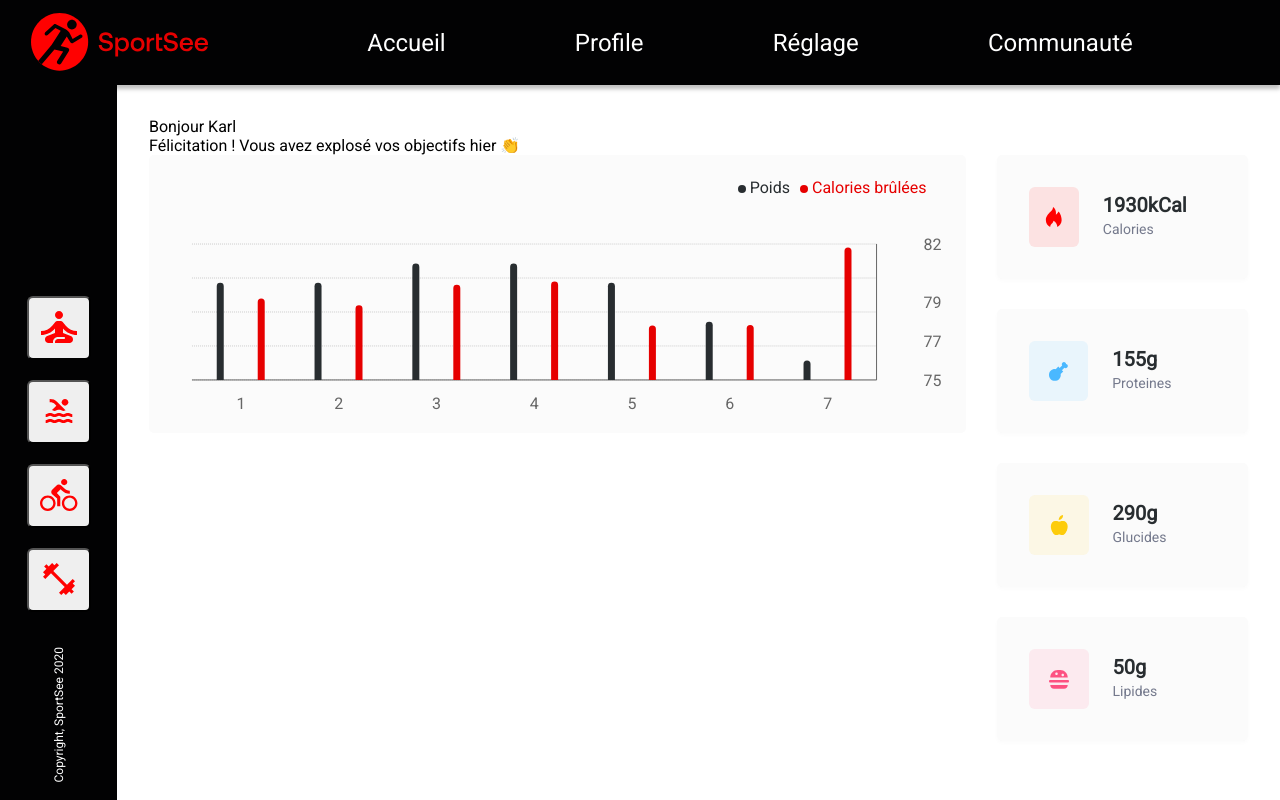
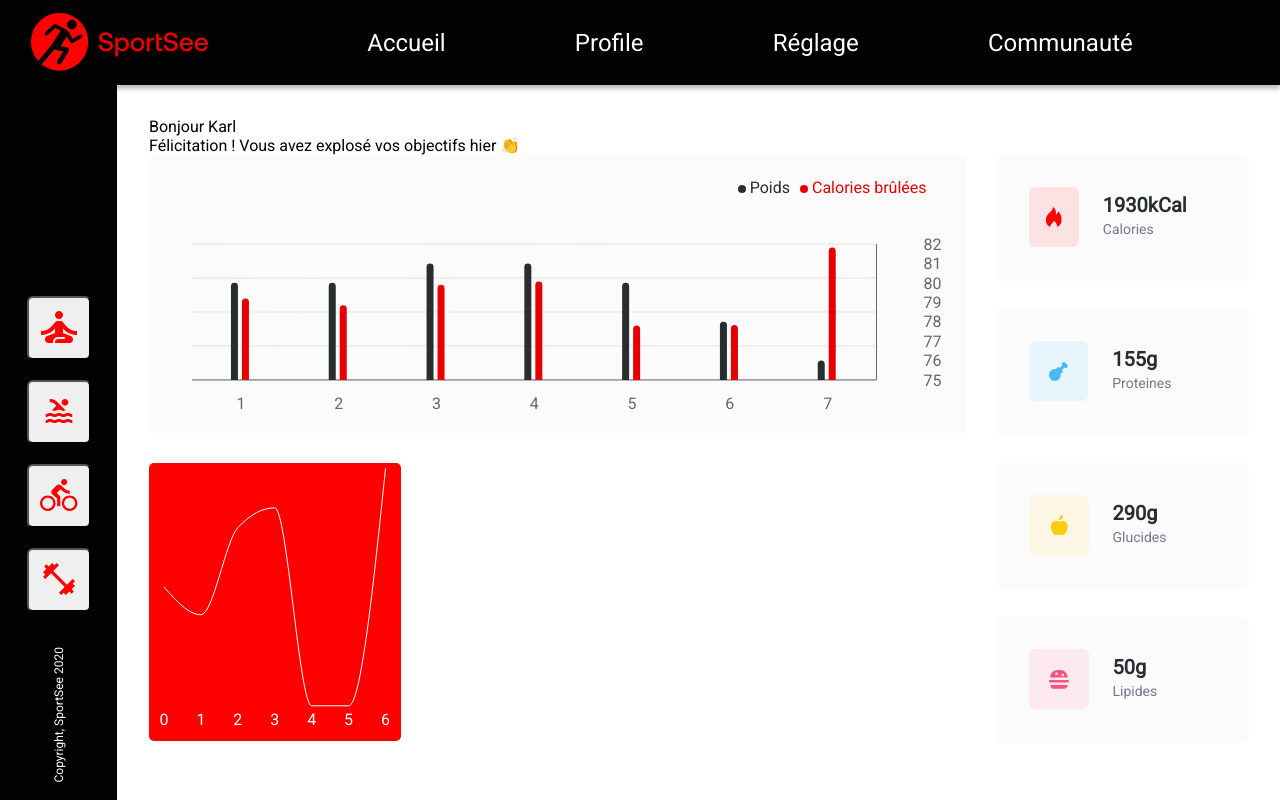
Before and after one commit to k-mazats/MazatsKevin_12_04082021, a React (Create React App) app: page / in a window 1280 px wide. Built offline with nearby package versions, Linux system fonts and the light colour scheme.

Commit message:
better daily stats + basic average stats integrations

```diff
--- /dev/null
+++ b/src/components/ProfileAverage/ProfileAverage.css
@@ -0,0 +1,7 @@
+.profile-average{
+  grid-row: 3 / span 2;
+  grid-column: 1;
+  border-radius: 5px;
+  color: #FFFFFF;
+  background: #FF0000;
+}
--- /dev/null
+++ b/src/components/ProfileAverage/ProfileAverage.js
@@ -0,0 +1,42 @@
+import {
+	LineChart,
+	Line,
+	XAxis,
+	YAxis,
+	Tooltip,
+	Legend,
+	ResponsiveContainer,
+} from 'recharts';
+
+import './ProfileAverage.css'
+
+const ProfileAverage = (props) => {
+	return (
+		<div className="profile-average">
+			<ResponsiveContainer>
+
+				<LineChart data={props.averageSessions.sessions}>
+					<XAxis
+						tickLine={false}
+						axisLine={false}
+						tick={{ fill: '#FFFFFF' }}
+						padding={{ left: 10, right: 10 }}
+					/>
+					<YAxis hide="true" yAxisId="sessionLength" />
+					<Tooltip />
+					{/* <Legend /> */}
+					<Line
+						dataKey="sessionLength"
+						yAxisId="sessionLength"
+						stroke="#FFFFFF"
+						dot={false}
+						unit="min"
+						type="monotone"
+					/>
+				</LineChart>
+			</ResponsiveContainer>
+		</div>
+	);
+};
+
+export default ProfileAverage;
--- a/src/components/ProfileDaily/ProfileDaily.js
+++ b/src/components/ProfileDaily/ProfileDaily.js
@@ -15,12 +15,21 @@ const ProfileDaily = (props) => {
 		let day = date.split('-')[2];
 		return day.charAt(0) === '0' ? day.replace('0', '') : day;
 	};
+	const getTickCount = () => {
+		let steps = props.dailyActivity.sessions.map((session) => session.kilogram)
+		let tickCount =
+			steps.reduce((a, b) => Math.max(a, b)) -
+			steps.reduce((a, b) => Math.min(a, b)) + 3;
+			return tickCount
+	}
 	return (
 		<div className="profile-daily">
 			<ResponsiveContainer>
 				<BarChart
 					data={props.dailyActivity.sessions}
 					margin={{ top: 23, right: 29, bottom: 23, left: 43 }}
+					barGap={4}
+					barSize={7}
 				>
 					<CartesianGrid strokeDasharray="1" vertical={false} />
 
@@ -44,8 +53,10 @@ const ProfileDaily = (props) => {
 						tickLine={false}
 						tickSize={45}
 						domain={['dataMin - 1', 'dataMax + 1']}
+						tickCount={getTickCount()}
+						interval={0}
 					/>
-					<Tooltip formatter={(value, name, props) => value} />
+					<Tooltip/>
 					<Legend
 						verticalAlign="top"
 						align="right"
@@ -59,7 +70,6 @@ const ProfileDaily = (props) => {
 						dataKey="kilogram"
 						yAxisId="right"
 						fill="#282D30"
-						maxBarSize={7}
 						name="Poids"
 						unit="kg"
 						radius={[3.5, 3.5, 0, 0]}
@@ -68,7 +78,6 @@ const ProfileDaily = (props) => {
 						dataKey="calories"
 						yAxisId="left"
 						fill="#E60000"
-						maxBarSize={7}
 						name="Calories brûlées"
 						unit="kCal"
 						radius={[3.5, 3.5, 0, 0]}
--- a/src/components/ProfilePage/ProfilePage.css
+++ b/src/components/ProfilePage/ProfilePage.css
@@ -1,12 +1,16 @@
-.profile{
-  width: calc(100% - 117px);
-  padding: 2rem;
+.profile {
+	width: calc(100% - 117px);
+	padding: 2rem;
+	display: flex;
+	flex-flow: column;
 }
-.profile-stats{
-  width: 100%;
-  display:grid;
-  grid-template-columns: 1fr 1fr 1fr 1fr;
-  grid-template-rows: repeat(4, 124px);
-  row-gap: 30px;
-  column-gap: 31px;
+.profile-stats {
+	width: 100%;
+	display: grid;
+	grid-template-columns: repeat(4, 1fr);
+	/* grid-template-rows: repeat(4, minmax(124px, 1fr) ); */
+	row-gap: 30px;
+	column-gap: 31px;
+  /* flex: 1; */
+	grid-template-rows: repeat(4, 124px);
 }
--- a/src/components/ProfilePage/ProfilePage.js
+++ b/src/components/ProfilePage/ProfilePage.js
@@ -2,8 +2,9 @@ import './ProfilePage.css';
 import ProfileHeader from '../ProfileHeader/ProfileHeader';
 import ProfileKeyStats from '../ProfileKeyStats/ProfileKeyStats';
 import ProfileDaily from '../ProfileDaily/ProfileDaily';
+import ProfileAverage from '../ProfileAverage/ProfileAverage';
 
-import { USER_MAIN_DATA, USER_ACTIVITY } from '../../api/mocks/user';
+import { USER_MAIN_DATA, USER_ACTIVITY, USER_AVERAGE_SESSIONS } from '../../api/mocks/user';
 
 const ProfilePage = () => {
 	return (
@@ -12,6 +13,7 @@ const ProfilePage = () => {
 			<div className="profile-stats">
 				<ProfileKeyStats user={USER_MAIN_DATA}></ProfileKeyStats>
 				<ProfileDaily dailyActivity={USER_ACTIVITY}></ProfileDaily>
+				<ProfileAverage averageSessions={USER_AVERAGE_SESSIONS}></ProfileAverage>
 			</div>
 		</div>
 	);
```
